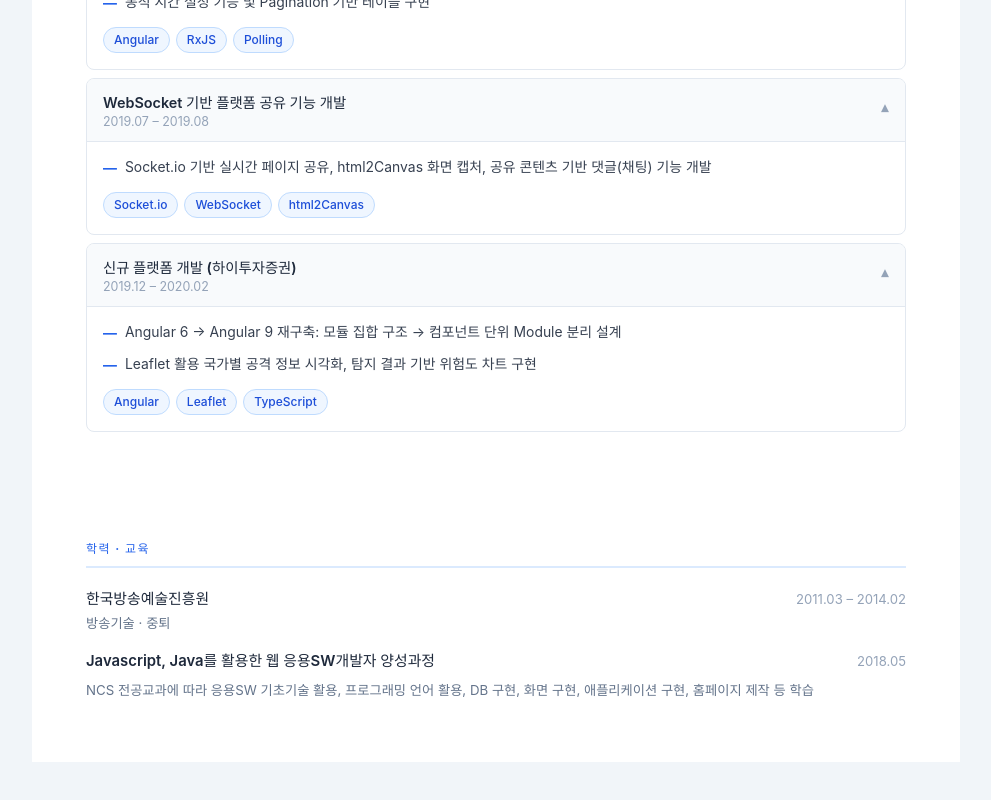
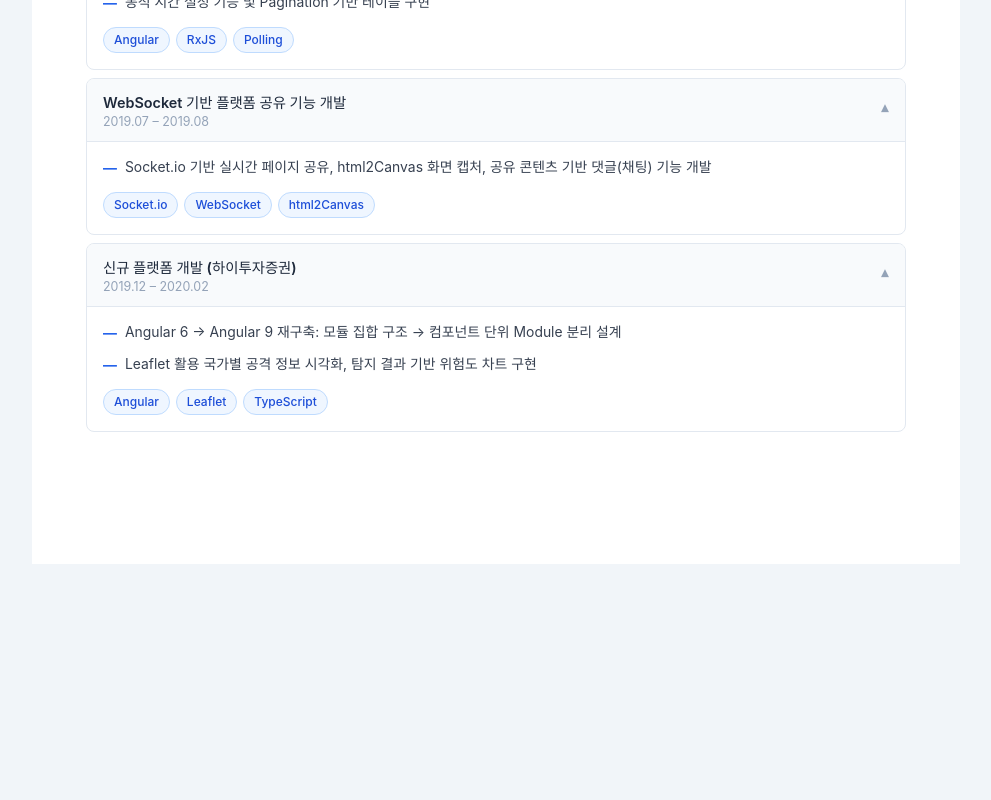
Before and after one commit to 33upsiege/33upsiege.github.io, a React (Vite) app: page / in a window 1280 px wide. Shown: the part 5677-6477 px from the top of the page, without its empty margins (144-1135 px from the left). After the commit the page ends 6321 px from the top, so only its background shows below. Built offline with nearby package versions, Linux system fonts and the light colour scheme; a web font is replaced by a local one.

Commit message:
remove: 카테고리 섹션 제거

```diff
--- a/index.html
+++ b/index.html
@@ -6,7 +6,6 @@
     <meta name="viewport" content="width=device-width, initial-scale=1.0" />
     <meta name="description" content="김재형 - 7년차 프론트엔드 엔지니어 이력서" />
     <title>김재형 | 프론트엔드 엔지니어</title>
-    <!-- Pretendard 한국어 폰트 -->
     <link rel="stylesheet" as="style" crossorigin
       href="https://cdn.jsdelivr.net/gh/orioncactus/pretendard@v1.3.9/dist/web/variable/pretendardvariable-dynamic-subset.min.css"
     />
--- a/src/App.tsx
+++ b/src/App.tsx
@@ -2,7 +2,6 @@ import Header from './components/Header'
 import Summary from './components/Summary'
 import Skills from './components/Skills'
 import Experience from './components/Experience'
-import Education from './components/Education'
 import PrintButton from './components/PrintButton'
 import './App.css'
 
@@ -14,7 +13,7 @@ export default function App() {
         <Summary />
         <Skills />
         <Experience />
-        <Education />
+        {/*<Education />*/}
       </main>
       <PrintButton />
     </div>
```
